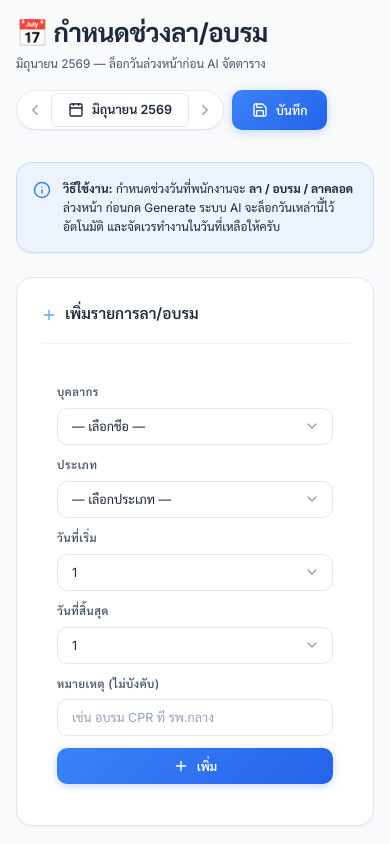
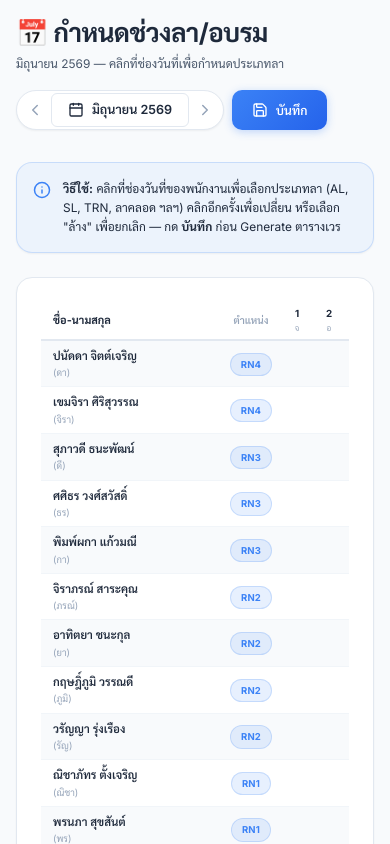
Before and after one commit to trpxmac/nurse-scheduling-mvp, a React (Vite) app: page /leave-schedule in a window 390 px wide. Shown: the top 844 px of the page. Built offline with nearby package versions, Linux system fonts and the light colour scheme.

Commit message:
Feat: Redesign leave schedule to interactive grid - click cell to assign leave type, show full name

```diff
--- a/src/pages/LeaveSchedulePage.jsx
+++ b/src/pages/LeaveSchedulePage.jsx
@@ -1,8 +1,9 @@
 import { useState, useEffect, useMemo } from 'react';
-import { CalendarDays, Plus, Trash2, Save, CheckCircle, Info } from 'lucide-react';
+import { CalendarDays, Save, CheckCircle, Info, X } from 'lucide-react';
 import {
   loadStaffList, loadShiftTypes, loadLeaveSchedules, saveLeaveSchedules,
-  getDaysInMonth, getMonthName, loadActiveMonth, saveActiveMonth,
+  getDaysInMonth, getMonthName, getDayOfWeek, isWeekend,
+  loadActiveMonth, saveActiveMonth,
 } from '../utils/storage';
 import MonthSelector from '../components/MonthSelector';
 
@@ -14,17 +15,11 @@ export default function LeaveSchedulePage() {
   const [staffList, setStaffList] = useState([]);
   const [shiftTypes, setShiftTypes] = useState([]);
   const [viewMonth, setViewMonthState] = useState(loadActiveMonth());
-  const [schedules, setSchedules] = useState([]);
+  // cellMap: { [staffId]: { [day]: shiftCode | '' } }
+  const [cellMap, setCellMap] = useState({});
   const [saved, setSaved] = useState(false);
-
-  // Form state
-  const [form, setForm] = useState({
-    staffId: '',
-    shiftCode: '',
-    startDay: 1,
-    endDay: 1,
-    note: '',
-  });
+  // Popup state
+  const [popup, setPopup] = useState(null); // { staffId, day, x, y }
 
   const setViewMonth = (m) => {
     setViewMonthState(m);
@@ -37,7 +32,16 @@ export default function LeaveSchedulePage() {
   }, []);
 
   useEffect(() => {
-    setSchedules(loadLeaveSchedules(viewMonth));
+    // Load and convert flat schedule list to cellMap
+    const schedules = loadLeaveSchedules(viewMonth);
+    const map = {};
+    for (const sch of schedules) {
+      if (!map[sch.staffId]) map[sch.staffId] = {};
+      for (let d = sch.startDay; d <= sch.endDay; d++) {
+        map[sch.staffId][d] = sch.shiftCode;
+      }
+    }
+    setCellMap(map);
   }, [viewMonth]);
 
   const activeStaff = useMemo(() => staffList.filter(s => s.active), [staffList]);
@@ -46,55 +50,65 @@ export default function LeaveSchedulePage() {
     [shiftTypes]
   );
   const daysInMonth = useMemo(() => getDaysInMonth(viewMonth), [viewMonth]);
+  const dayRange = Array.from({ length: daysInMonth }, (_, i) => i + 1);
 
-  const handleFormChange = (field, value) => {
-    setForm(prev => {
-      const updated = { ...prev, [field]: value };
-      // Auto-clamp endDay if startDay is greater
-      if (field === 'startDay' && Number(value) > Number(updated.endDay)) {
-        updated.endDay = value;
+  // Convert cellMap back to flat schedule list and save
+  const handleSave = () => {
+    const schedules = [];
+    for (const [staffId, days] of Object.entries(cellMap)) {
+      // Group consecutive days with same shiftCode into ranges
+      const dayNums = Object.keys(days).map(Number).sort((a, b) => a - b);
+      let i = 0;
+      while (i < dayNums.length) {
+        const code = days[dayNums[i]];
+        if (!code) { i++; continue; }
+        let j = i;
+        while (
+          j + 1 < dayNums.length &&
+          dayNums[j + 1] === dayNums[j] + 1 &&
+          days[dayNums[j + 1]] === code
+        ) j++;
+        schedules.push({
+          id: generateId(),
+          staffId,
+          shiftCode: code,
+          startDay: dayNums[i],
+          endDay: dayNums[j],
+          note: '',
+        });
+        i = j + 1;
       }
-      return updated;
-    });
-  };
-
-  const handleAdd = () => {
-    if (!form.staffId || !form.shiftCode || !form.startDay || !form.endDay) return;
-    const startDay = Number(form.startDay);
-    const endDay = Number(form.endDay);
-    if (startDay > endDay) return;
-
-    const newEntry = {
-      id: generateId(),
-      staffId: form.staffId,
-      shiftCode: form.shiftCode,
-      startDay,
-      endDay,
-      note: form.note,
-    };
-    const updated = [...schedules, newEntry];
-    setSchedules(updated);
-    setForm(prev => ({ ...prev, note: '' }));
-  };
-
-  const handleDelete = (id) => {
-    setSchedules(prev => prev.filter(s => s.id !== id));
-  };
-
-  const handleSave = () => {
+    }
     saveLeaveSchedules(viewMonth, schedules);
     setSaved(true);
     setTimeout(() => setSaved(false), 2500);
   };
 
-  const getStaffName = (staffId) => {
-    const s = staffList.find(x => x.id === staffId);
-    return s ? `${s.firstName} (${s.nickname || s.position})` : staffId;
+  const handleCellClick = (e, staffId, day) => {
+    e.stopPropagation();
+    const rect = e.currentTarget.getBoundingClientRect();
+    const current = cellMap[staffId]?.[day] || '';
+    setPopup({ staffId, day, current, x: rect.left, y: rect.bottom + 4 });
   };
 
-  const getShiftName = (code) => {
-    const s = shiftTypes.find(x => x.code === code);
-    return s ? s.name.split(' (')[0] : code;
+  const handleSelectShift = (shiftCode) => {
+    if (!popup) return;
+    const { staffId, day } = popup;
+    setCellMap(prev => {
+      const staffDays = { ...(prev[staffId] || {}) };
+      if (shiftCode === '') {
+        delete staffDays[day];
+      } else {
+        staffDays[day] = shiftCode;
+      }
+      if (Object.keys(staffDays).length === 0) {
+        const next = { ...prev };
+        delete next[staffId];
+        return next;
+      }
+      return { ...prev, [staffId]: staffDays };
+    });
+    setPopup(null);
   };
 
   const getShiftColor = (code) => {
@@ -102,24 +116,20 @@ export default function LeaveSchedulePage() {
     return s?.hex || '#e5e7eb';
   };
 
-  // Group schedules by staffId for display
-  const grouped = useMemo(() => {
-    const map = {};
-    for (const sch of schedules) {
-      if (!map[sch.staffId]) map[sch.staffId] = [];
-      map[sch.staffId].push(sch);
+  const totalLeaveDays = useMemo(() => {
+    let count = 0;
+    for (const days of Object.values(cellMap)) {
+      count += Object.values(days).filter(v => v).length;
     }
-    return map;
-  }, [schedules]);
-
-  const dayRange = Array.from({ length: daysInMonth }, (_, i) => i + 1);
+    return count;
+  }, [cellMap]);
 
   return (
-    <div className="animate-fade-in">
+    <div className="animate-fade-in" onClick={() => setPopup(null)}>
       <div className="page-header">
         <div className="page-header-left">
           <h1>📅 กำหนดช่วงลา/อบรม</h1>
-          <p>{getMonthName(viewMonth)} — ล็อกวันล่วงหน้าก่อน AI จัดตาราง</p>
+          <p>{getMonthName(viewMonth)} — คลิกที่ช่องวันที่เพื่อกำหนดประเภทลา</p>
         </div>
         <div className="page-header-actions">
           <MonthSelector value={viewMonth} onChange={(m) => { setViewMonth(m); }} />
@@ -139,222 +149,229 @@ export default function LeaveSchedulePage() {
       }}>
         <Info size={18} style={{ color: 'var(--color-primary)', marginTop: 2, flexShrink: 0 }} />
         <div style={{ fontSize: '0.85rem', lineHeight: 1.6 }}>
-          <strong>วิธีใช้งาน:</strong> กำหนดช่วงวันที่พนักงานจะ <strong>ลา / อบรม / ลาคลอด</strong> ล่วงหน้า ก่อนกด Generate
-          ระบบ AI จะล็อกวันเหล่านี้ไว้อัตโนมัติ และจัดเวรทำงานในวันที่เหลือให้ครับ
+          <strong>วิธีใช้:</strong> คลิกที่ช่องวันที่ของพนักงานเพื่อเลือกประเภทลา (AL, SL, TRN, ลาคลอด ฯลฯ)
+          คลิกอีกครั้งเพื่อเปลี่ยน หรือเลือก "ล้าง" เพื่อยกเลิก — กด <strong>บันทึก</strong> ก่อน Generate ตารางเวร
+          {totalLeaveDays > 0 && <span style={{ marginLeft: 8, color: 'var(--color-accent)', fontWeight: 700 }}>
+            ✅ {totalLeaveDays} วันที่กำหนดไว้แล้ว
+          </span>}
         </div>
       </div>
 
-      {/* Add Form */}
-      <div className="card mb-lg">
-        <div className="card-header">
-          <div className="card-title"><Plus size={16} /> เพิ่มรายการลา/อบรม</div>
-        </div>
-        <div style={{ padding: 'var(--space-md)' }}>
-          <div style={{ display: 'grid', gridTemplateColumns: 'repeat(auto-fit, minmax(180px, 1fr))', gap: 12, alignItems: 'end' }}>
-            {/* Staff */}
-            <div className="form-group" style={{ marginBottom: 0 }}>
-              <label className="form-label">บุคลากร</label>
-              <select
-                className="form-select"
-                value={form.staffId}
-                onChange={e => handleFormChange('staffId', e.target.value)}
-              >
-                <option value="">— เลือกชื่อ —</option>
-                {activeStaff.map(s => (
-                  <option key={s.id} value={s.id}>
-                    {s.firstName} {s.lastName} ({s.nickname || s.position})
-                  </option>
-                ))}
-              </select>
-            </div>
-
-            {/* Leave type */}
-            <div className="form-group" style={{ marginBottom: 0 }}>
-              <label className="form-label">ประเภท</label>
-              <select
-                className="form-select"
-                value={form.shiftCode}
-                onChange={e => handleFormChange('shiftCode', e.target.value)}
-              >
-                <option value="">— เลือกประเภท —</option>
-                {leaveShifts.map(s => (
-                  <option key={s.code} value={s.code}>{s.code} — {s.name.split(' (')[0]}</option>
-                ))}
-              </select>
-            </div>
-
-            {/* Start day */}
-            <div className="form-group" style={{ marginBottom: 0 }}>
-              <label className="form-label">วันที่เริ่ม</label>
-              <select
-                className="form-select"
-                value={form.startDay}
-                onChange={e => handleFormChange('startDay', e.target.value)}
-              >
-                {dayRange.map(d => <option key={d} value={d}>{d}</option>)}
-              </select>
-            </div>
-
-            {/* End day */}
-            <div className="form-group" style={{ marginBottom: 0 }}>
-              <label className="form-label">วันที่สิ้นสุด</label>
-              <select
-                className="form-select"
-                value={form.endDay}
-                onChange={e => handleFormChange('endDay', e.target.value)}
-              >
-                {dayRange.filter(d => d >= Number(form.startDay)).map(d => (
-                  <option key={d} value={d}>{d}</option>
-                ))}
-              </select>
-            </div>
-
-            {/* Note */}
-            <div className="form-group" style={{ marginBottom: 0 }}>
-              <label className="form-label">หมายเหตุ (ไม่บังคับ)</label>
-              <input
-                className="form-input"
-                type="text"
-                placeholder="เช่น อบรม CPR ที่ รพ.กลาง"
-                value={form.note}
-                onChange={e => handleFormChange('note', e.target.value)}
-              />
-            </div>
-
-            {/* Add button */}
-            <div style={{ display: 'flex', alignItems: 'flex-end', paddingBottom: 1 }}>
-              <button
-                className="btn btn-primary"
-                onClick={handleAdd}
-                disabled={!form.staffId || !form.shiftCode}
-                style={{ width: '100%' }}
-              >
-                <Plus size={16} /> เพิ่ม
-              </button>
-            </div>
-          </div>
-        </div>
-      </div>
-
-      {/* Schedule List */}
-      {schedules.length === 0 ? (
+      {/* Interactive Grid */}
       <div className="card">
-          <div className="empty-state" style={{ padding: 48 }}>
-            <CalendarDays size={48} style={{ opacity: 0.3 }} />
-            <p style={{ marginTop: 12 }}>ยังไม่มีรายการลา/อบรมสำหรับเดือนนี้</p>
-          </div>
-        </div>
-      ) : (
-        <div className="card">
-          <div className="card-header">
-            <div className="card-title"><CalendarDays size={16} /> รายการที่กำหนดไว้ ({schedules.length} รายการ)</div>
-          </div>
-          <div className="table-container">
-            <table className="data-table">
+        <div style={{ overflowX: 'auto' }}>
+          <table style={{ borderCollapse: 'collapse', minWidth: 'max-content', width: '100%' }}>
             <thead>
               <tr>
-                  <th>บุคลากร</th>
-                  <th>ประเภท</th>
-                  <th style={{ textAlign: 'center' }}>วันที่เริ่ม</th>
-                  <th style={{ textAlign: 'center' }}>วันที่สิ้นสุด</th>
-                  <th style={{ textAlign: 'center' }}>จำนวนวัน</th>
-                  <th>หมายเหตุ</th>
-                  <th>ลบ</th>
-                </tr>
-              </thead>
-              <tbody>
-                {schedules.map(sch => (
-                  <tr key={sch.id}>
-                    <td style={{ fontWeight: 600 }}>{getStaffName(sch.staffId)}</td>
-                    <td>
-                      <span
-                        className="badge"
-                        style={{
-                          background: getShiftColor(sch.shiftCode) + '40',
-                          color: 'var(--color-text-primary)',
-                          border: `1px solid ${getShiftColor(sch.shiftCode)}`,
-                          fontWeight: 700,
-                        }}
-                      >
-                        {sch.shiftCode} — {getShiftName(sch.shiftCode)}
-                      </span>
-                    </td>
-                    <td style={{ textAlign: 'center', fontWeight: 600 }}>วันที่ {sch.startDay}</td>
-                    <td style={{ textAlign: 'center', fontWeight: 600 }}>วันที่ {sch.endDay}</td>
-                    <td style={{ textAlign: 'center' }}>
-                      <span className="badge badge-info">{sch.endDay - sch.startDay + 1} วัน</span>
-                    </td>
-                    <td style={{ color: 'var(--color-text-muted)', fontSize: '0.82rem' }}>{sch.note || '—'}</td>
-                    <td>
-                      <button
-                        className="btn btn-ghost btn-sm"
-                        style={{ color: 'var(--color-danger)' }}
-                        onClick={() => handleDelete(sch.id)}
-                      >
-                        <Trash2 size={14} />
-                      </button>
-                    </td>
-                  </tr>
-                ))}
-              </tbody>
-            </table>
+                <th style={{
+                  position: 'sticky', left: 0, zIndex: 2,
+                  background: 'var(--color-bg-secondary)',
+                  padding: '8px 12px', textAlign: 'left',
+                  borderBottom: '2px solid var(--border-color)',
+                  fontSize: '0.78rem', fontWeight: 700, minWidth: 180,
+                  whiteSpace: 'nowrap',
+                }}>
+                  ชื่อ-นามสกุล
+                </th>
+                <th style={{
+                  position: 'sticky', left: 180, zIndex: 2,
+                  background: 'var(--color-bg-secondary)',
+                  padding: '8px 8px', textAlign: 'center',
+                  borderBottom: '2px solid var(--border-color)',
+                  fontSize: '0.72rem', fontWeight: 600,
+                  minWidth: 60, whiteSpace: 'nowrap',
+                  color: 'var(--color-text-muted)',
+                }}>
+                  ตำแหน่ง
+                </th>
+                {dayRange.map(d => (
+                  <th key={d} style={{
+                    padding: '4px 2px',
+                    textAlign: 'center',
+                    borderBottom: '2px solid var(--border-color)',
+                    minWidth: 32,
+                    background: isWeekend(viewMonth, d)
+                      ? 'rgba(245,158,11,0.08)'
+                      : 'var(--color-bg-secondary)',
+                    fontSize: '0.7rem',
+                  }}>
+                    <div style={{ fontWeight: 700, color: isWeekend(viewMonth, d) ? 'var(--color-accent)' : undefined }}>
+                      {d}
                     </div>
-
-          {/* Visual calendar-like overview */}
-          <div style={{ padding: 'var(--space-md)', borderTop: '1px solid var(--border-color)' }}>
-            <div style={{ fontSize: '0.8rem', fontWeight: 600, marginBottom: 12, color: 'var(--color-text-muted)' }}>
-              ภาพรวมช่วงลาในเดือนนี้
+                    <div style={{ fontSize: '0.58rem', color: 'var(--color-text-muted)', fontWeight: 400 }}>
+                      {getDayOfWeek(viewMonth, d)}
                     </div>
-            <div style={{ overflowX: 'auto' }}>
-              <table style={{ borderCollapse: 'collapse', minWidth: 'max-content', fontSize: '0.7rem' }}>
-                <thead>
-                  <tr>
-                    <th style={{ padding: '4px 8px', textAlign: 'left', fontWeight: 600, minWidth: 120, whiteSpace: 'nowrap' }}>ชื่อ</th>
-                    {dayRange.map(d => (
-                      <th key={d} style={{ padding: '2px 0', textAlign: 'center', minWidth: 24, fontWeight: 400, color: 'var(--color-text-muted)' }}>
-                        {d}
                   </th>
                 ))}
               </tr>
             </thead>
             <tbody>
-                  {Object.keys(grouped).map(staffId => (
-                    <tr key={staffId}>
-                      <td style={{ padding: '4px 8px', fontWeight: 600, whiteSpace: 'nowrap', borderBottom: '1px solid var(--border-color-light)' }}>
-                        {getStaffName(staffId)}
+              {activeStaff.map((staff, idx) => (
+                <tr key={staff.id} style={{ background: idx % 2 === 0 ? 'var(--color-bg-primary)' : 'var(--color-bg-secondary)' }}>
+                  {/* Name cell */}
+                  <td style={{
+                    position: 'sticky', left: 0, zIndex: 1,
+                    background: idx % 2 === 0 ? 'var(--color-bg-primary)' : 'var(--color-bg-secondary)',
+                    padding: '6px 12px',
+                    borderBottom: '1px solid var(--border-color-light)',
+                    whiteSpace: 'nowrap',
+                  }}>
+                    <div style={{ fontWeight: 600, fontSize: '0.82rem' }}>
+                      {staff.firstName} {staff.lastName}
+                    </div>
+                    {staff.nickname && (
+                      <div style={{ fontSize: '0.68rem', color: 'var(--color-text-muted)' }}>
+                        ({staff.nickname})
+                      </div>
+                    )}
                   </td>
+                  {/* Position cell */}
+                  <td style={{
+                    position: 'sticky', left: 180, zIndex: 1,
+                    background: idx % 2 === 0 ? 'var(--color-bg-primary)' : 'var(--color-bg-secondary)',
+                    padding: '6px 8px', textAlign: 'center',
+                    borderBottom: '1px solid var(--border-color-light)',
+                    whiteSpace: 'nowrap',
+                  }}>
+                    <span className="badge badge-info" style={{ fontSize: '0.68rem' }}>
+                      {staff.level && staff.level !== '-' ? staff.level : staff.position}
+                    </span>
+                  </td>
+                  {/* Day cells */}
                   {dayRange.map(d => {
-                        const match = grouped[staffId].find(s => d >= s.startDay && d <= s.endDay);
+                    const shiftCode = cellMap[staff.id]?.[d] || '';
+                    const color = shiftCode ? getShiftColor(shiftCode) : undefined;
                     return (
-                          <td key={d} style={{ padding: '2px 1px', textAlign: 'center', borderBottom: '1px solid var(--border-color-light)' }}>
-                            {match ? (
+                      <td key={d}
+                        onClick={(e) => handleCellClick(e, staff.id, d)}
+                        title={shiftCode ? `${staff.firstName} ${staff.lastName} — ${shiftCode} วันที่ ${d}` : `คลิกเพื่อกำหนดลา วันที่ ${d}`}
+                        style={{
+                          padding: '2px 1px',
+                          textAlign: 'center',
+                          borderBottom: '1px solid var(--border-color-light)',
+                          background: isWeekend(viewMonth, d) ? 'rgba(245,158,11,0.04)' : undefined,
+                          cursor: 'pointer',
+                          transition: 'background 0.1s',
+                        }}
+                        onMouseEnter={e => e.currentTarget.style.background = 'rgba(59,130,246,0.12)'}
+                        onMouseLeave={e => e.currentTarget.style.background = isWeekend(viewMonth, d) ? 'rgba(245,158,11,0.04)' : ''}
+                      >
+                        {shiftCode ? (
                           <div style={{
-                                background: getShiftColor(match.shiftCode),
-                                borderRadius: 2,
-                                minWidth: 20,
-                                height: 20,
+                            background: color,
+                            borderRadius: 3,
+                            minWidth: 28,
+                            height: 26,
                             display: 'flex',
                             alignItems: 'center',
                             justifyContent: 'center',
-                                fontSize: '0.6rem',
+                            fontSize: '0.62rem',
                             fontWeight: 700,
                             color: '#333',
+                            margin: '0 auto',
                           }}>
-                                {match.shiftCode}
+                            {shiftCode}
                           </div>
                         ) : (
-                              <div style={{ minWidth: 20, height: 20 }} />
+                          <div style={{ minWidth: 28, height: 26, margin: '0 auto' }} />
                         )}
                       </td>
                     );
                   })}
                 </tr>
               ))}
+              {activeStaff.length === 0 && (
+                <tr>
+                  <td colSpan={daysInMonth + 2} style={{ textAlign: 'center', padding: 40, color: 'var(--color-text-muted)' }}>
+                    ยังไม่มีบุคลากร Active
+                  </td>
+                </tr>
+              )}
             </tbody>
           </table>
         </div>
       </div>
+
+      {/* Popup for selecting shift type */}
+      {popup && (
+        <>
+          <div
+            style={{ position: 'fixed', top: 0, left: 0, right: 0, bottom: 0, zIndex: 998 }}
+            onClick={() => setPopup(null)}
+          />
+          <div
+            onClick={e => e.stopPropagation()}
+            style={{
+              position: 'fixed',
+              top: Math.min(popup.y, window.innerHeight - 260),
+              left: Math.min(popup.x, window.innerWidth - 220),
+              zIndex: 999,
+              background: 'var(--color-bg-primary)',
+              border: '1px solid var(--border-color)',
+              borderRadius: 10,
+              boxShadow: '0 8px 32px rgba(0,0,0,0.3)',
+              padding: 10,
+              minWidth: 200,
+            }}
+          >
+            <div style={{ fontSize: '0.75rem', fontWeight: 700, color: 'var(--color-text-muted)', marginBottom: 8, paddingBottom: 6, borderBottom: '1px solid var(--border-color-light)' }}>
+              วันที่ {popup.day} — เลือกประเภท
             </div>
+            <div style={{ display: 'flex', flexDirection: 'column', gap: 4 }}>
+              {leaveShifts.map(s => (
+                <button
+                  key={s.code}
+                  onClick={() => handleSelectShift(s.code)}
+                  style={{
+                    display: 'flex', alignItems: 'center', gap: 8,
+                    padding: '7px 10px',
+                    borderRadius: 6,
+                    border: popup.current === s.code ? '2px solid var(--color-primary)' : '1px solid transparent',
+                    background: popup.current === s.code ? 'rgba(59,130,246,0.1)' : 'transparent',
+                    cursor: 'pointer', textAlign: 'left',
+                    fontWeight: popup.current === s.code ? 700 : 400,
+                    fontSize: '0.82rem',
+                    color: 'var(--color-text-primary)',
+                    transition: 'background 0.15s',
+                  }}
+                  onMouseEnter={e => e.currentTarget.style.background = 'var(--color-bg-secondary)'}
+                  onMouseLeave={e => e.currentTarget.style.background = popup.current === s.code ? 'rgba(59,130,246,0.1)' : 'transparent'}
+                >
+                  <span style={{
+                    display: 'inline-block',
+                    background: s.hex,
+                    borderRadius: 4,
+                    padding: '2px 6px',
+                    fontWeight: 700,
+                    fontSize: '0.7rem',
+                    color: '#333',
+                    minWidth: 36,
+                    textAlign: 'center',
+                  }}>{s.code}</span>
+                  <span>{s.name.split(' (')[0]}</span>
+                </button>
+              ))}
+              {popup.current && (
+                <button
+                  onClick={() => handleSelectShift('')}
+                  style={{
+                    display: 'flex', alignItems: 'center', gap: 8,
+                    padding: '7px 10px',
+                    borderRadius: 6,
+                    border: '1px solid var(--color-danger)',
+                    background: 'transparent',
+                    cursor: 'pointer', textAlign: 'left',
+                    fontSize: '0.82rem',
+                    color: 'var(--color-danger)',
+                    marginTop: 4,
+                  }}
+                >
+                  <X size={14} /> ล้าง (ยกเลิกวันลานี้)
+                </button>
+              )}
+            </div>
+          </div>
+        </>
       )}
     </div>
   );
```
Lines whose indentation alone changed are shown as unchanged.
